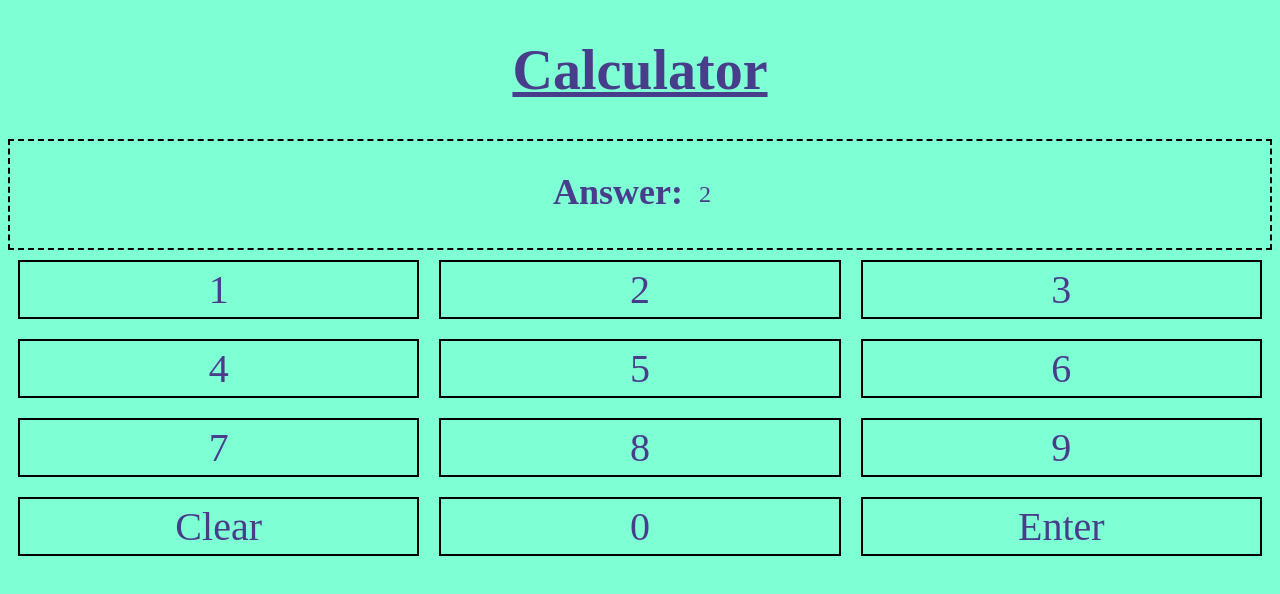
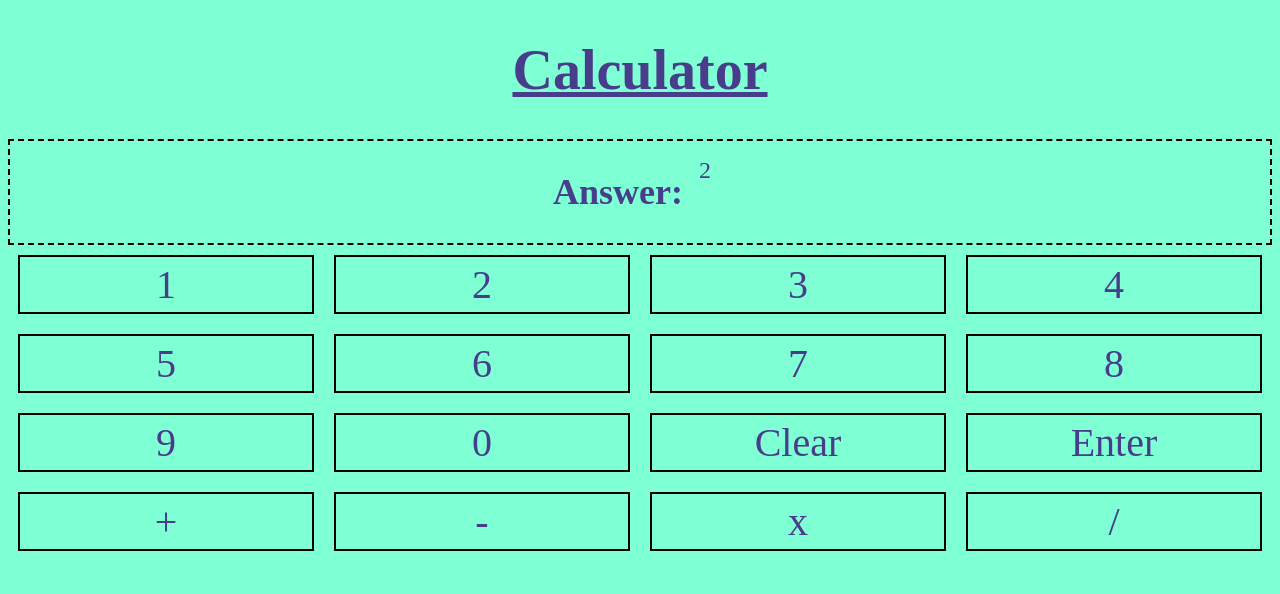
Before and after one commit to A-a-rong01/calculatorProject, a plain HTML site: page index.html in a window 1280 px wide. Drawn offline with Linux system fonts and the light colour scheme.

Commit message:
added the JS file as well as the operation buttons, started the JS but need a lot more work

```diff
--- a/index.html
+++ b/index.html
@@ -3,28 +3,34 @@
 <head>
     <meta charset="UTF-8">
     <meta name="viewport" content="width=device-width, initial-scale=1.0">
-    <title>Document</title>
+    <title>Calculator v1</title>
     <link rel="stylesheet" href="style.css">
 </head>
 <body>
     <h1>Calculator</h1>
     <div class="answerBox">
         <h2>Answer:</h2>
-        <div><p>2</p></div>
+        <div id="answer">2</div>
     </div>
     <div class="buttonHolder">
-        <div class="numberButtons">1</div>
-        <div class="numberButtons">2</div>
-        <div class="numberButtons">3</div>
-        <div class="numberButtons">4</div>
-        <div class="numberButtons">5</div>
-        <div class="numberButtons">6</div>
-        <div class="numberButtons">7</div>
-        <div class="numberButtons">8</div>
-        <div class="numberButtons">9</div>
-        <div class="clearButton">Clear</div>
-        <div class="numberButtons">0</div>
-        <div class="enterButton">Enter</div>
+        <div id="numberOne" class="numberButtons">1</div>
+        <div id="numberTwo" class="numberButtons">2</div>
+        <div id="numberThree" class="numberButtons">3</div>
+        <div id="numberFour" class="numberButtons">4</div>
+        <div id="numberFive" class="numberButtons">5</div>
+        <div id="numberSix" class="numberButtons">6</div>
+        <div id="numberSeven" class="numberButtons">7</div>
+        <div id="numberEight" class="numberButtons">8</div>
+        <div id="numberNine" class="numberButtons">9</div>
+        <div id="numberZero" class="numberButtons">0</div>
+        <div id="clearButton" class="clearButton">Clear</div>
+        <div id="enterButton" class="enterButton">Enter</div>
+        <div id="plusButton" class="plusButton">+</div>
+        <div id="subtractButton" class="subtractButton">-</div>
+        <div id="multiplyButton" class="multiplyButton">x</div>
+        <div id="divideButton" class="divideButton">/</div>
     </div>
+
+    <script src="script.js"></script>
 </body>
 </html>
--- /dev/null
+++ b/script.js
@@ -0,0 +1,23 @@
+// The following are the variables for the numbers
+const numberOne = document.getElementById("numberOne");
+const numberTwo = document.getElementById("numberTwo");
+const numberThree = document.getElementById("numberThree");
+const numberFour = document.getElementById("numberFour");
+const numberFive = document.getElementById("numberFive");
+const numberSix = document.getElementById("numberSix");
+const numberSeven = document.getElementById("numberSeven");
+const numberEight = document.getElementById("numberEight");
+const numberNine = document.getElementById("numberNine");
+const numberZero = document.getElementById("numberZero");
+
+// The following are the variables for enter
+let enterButton = document.getElementById("enterButton");
+let answer = document.getElementById("answer");
+
+
+
+function displayAnswer(){
+    console.log("hello");
+}
+
+enterButton.addEventListener("click", displayAnswer)
--- a/style.css
+++ b/style.css
@@ -26,7 +26,7 @@ h1 {
 }
 
 .buttonHolder div {
-    flex: 30%;
+    flex: 20%;
     font-size: 2.5rem;
     margin: 10px;
     padding: 4px;
```
